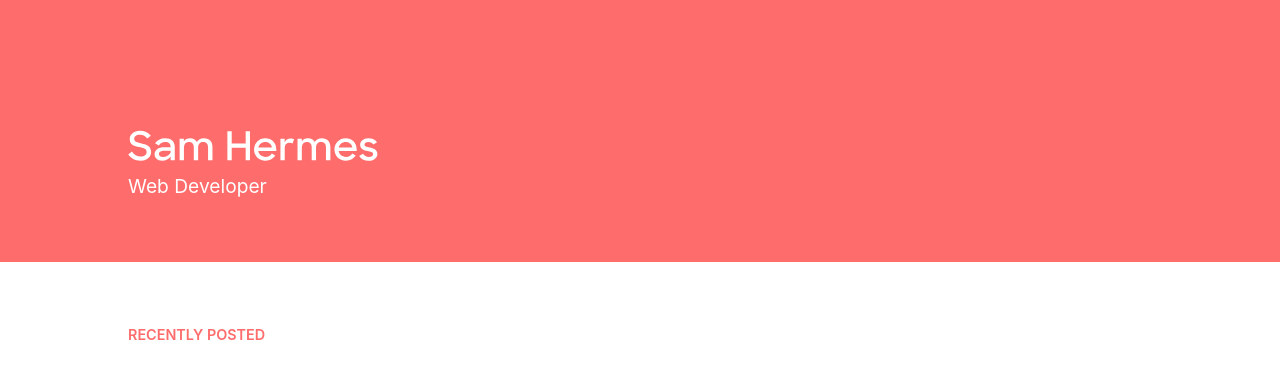
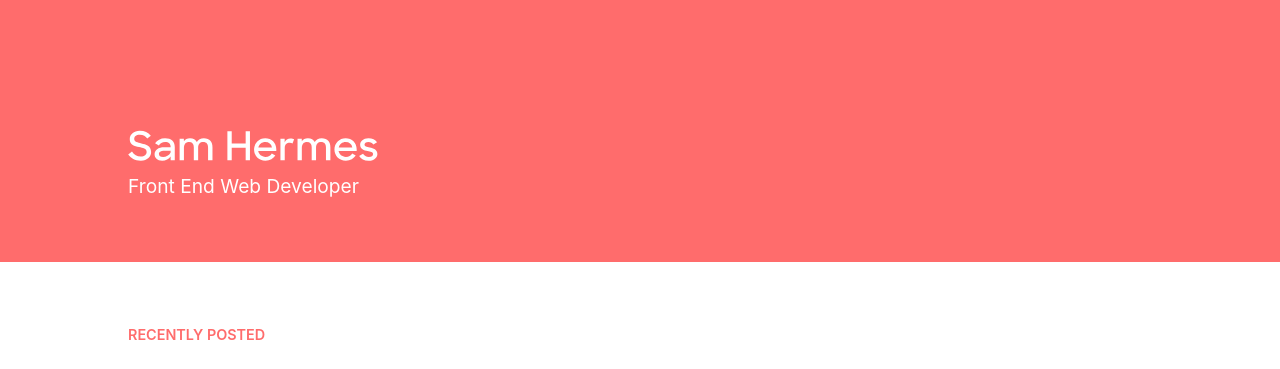
Before and after one commit to samhermes/samhermes.github.io, a Jekyll site: the page built from index.md, in a window 1280 px wide. Shown: the top 369 px of the page. Built offline with Jekyll 4.4.1, drawn with Linux system fonts in a browser that asks for light colours.

Commit message:
Update description

```diff
--- a/index.md
+++ b/index.md
@@ -3,7 +3,7 @@ layout: home
 ---
 <header class="home-header">
   {% include samhermes.svg %}
-  <p>Web Developer</p>
+  <p>Front End Web Developer</p>
 </header>
 <div class="post-list">
   <h2>Recently Posted</h2>
```
